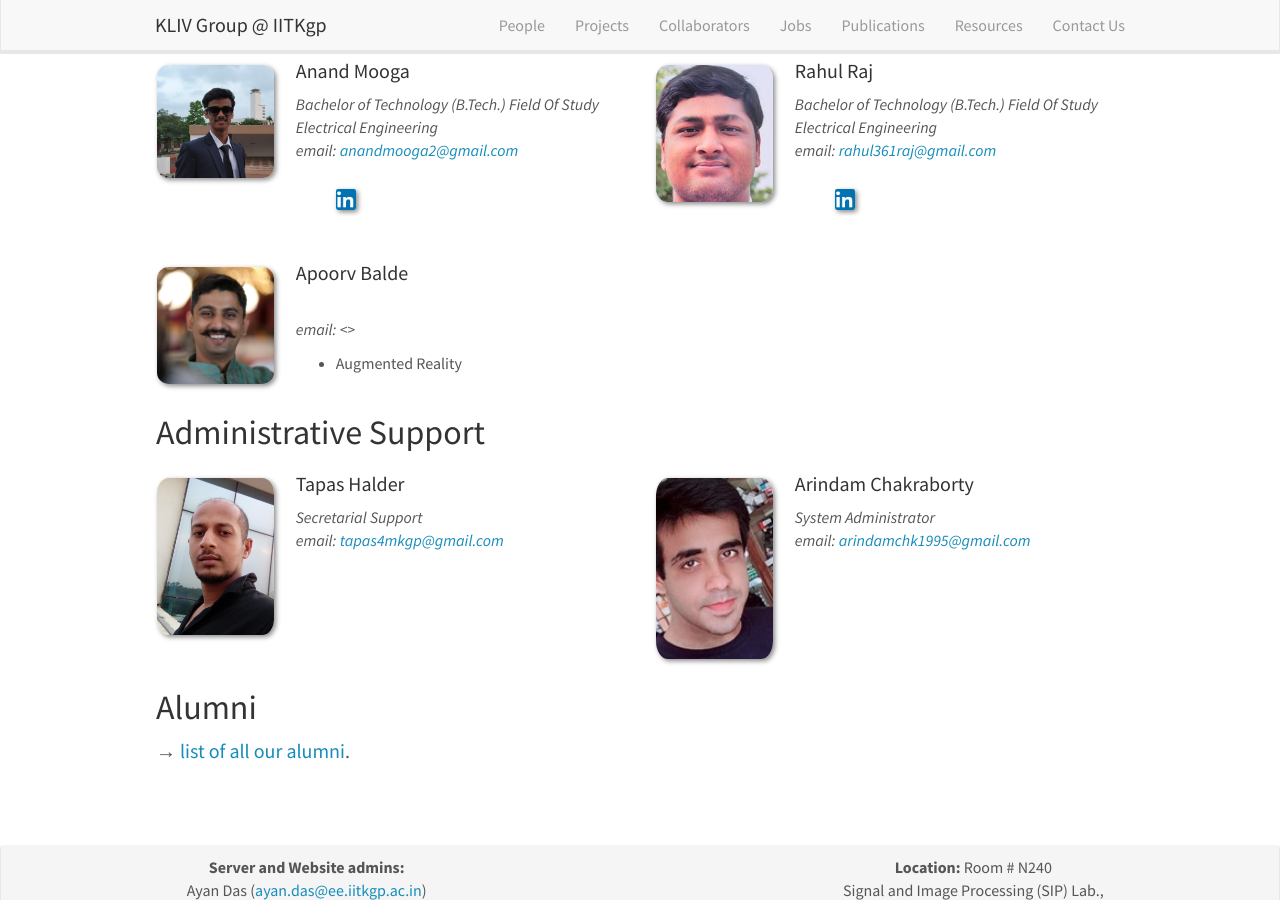
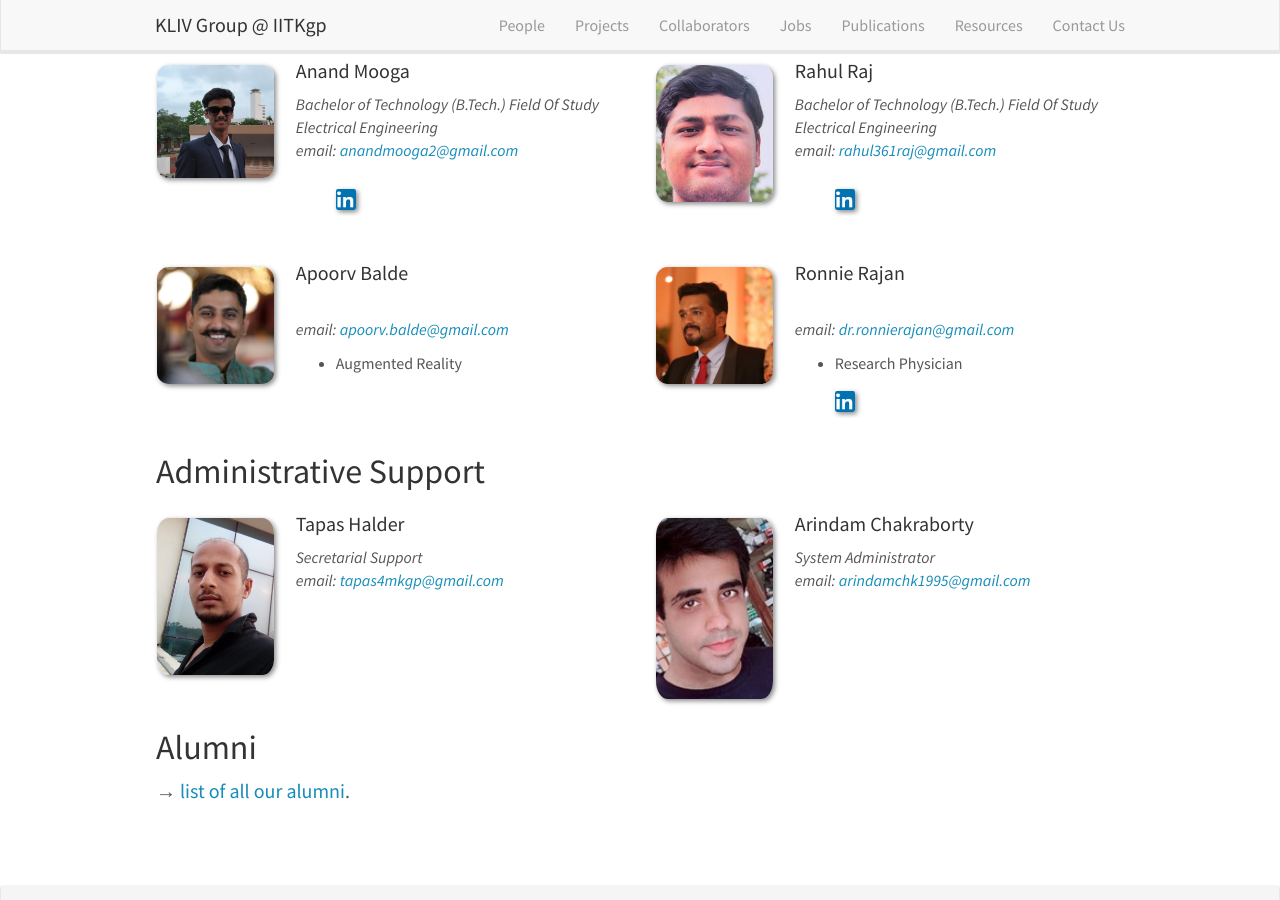
Before and after one commit to iitkliv/iitkliv.github.io, a Jekyll site: the page built from _pages/people.md, in a window 1280 px wide and 900 px high, scrolled down 1708 px. Built offline with Jekyll 4.4.1, drawn with Linux system fonts in a browser that asks for light colours; nearby versions of some CDN libraries.

Commit message:
add ronnie rajan

```diff
--- a/_data/people.yml
+++ b/_data/people.yml
@@ -296,7 +296,7 @@
 - name: Apoorv Balde
   photo: apoorv.jpg
   info:
-  email:
+  email: apoorv.balde@gmail.com
   url:
   description:
     - Augmented Reality
@@ -605,3 +605,13 @@
   url:
     linkedin: https://www.linkedin.com/in/gagan-goel-b70578102/?originalSubdomain=in
     gscholar:
+
+- name: Ronnie Rajan
+  photo: rony.jpg
+  info:
+  email: dr.ronnierajan@gmail.com
+  url:
+  description:
+    - Research Physician
+  type: undergrad
+  Linkedin: https://www.linkedin.com/in/ronnie-rajan-19728059/
```
Also changed, not shown: images/teampic/rony.jpg (added).
